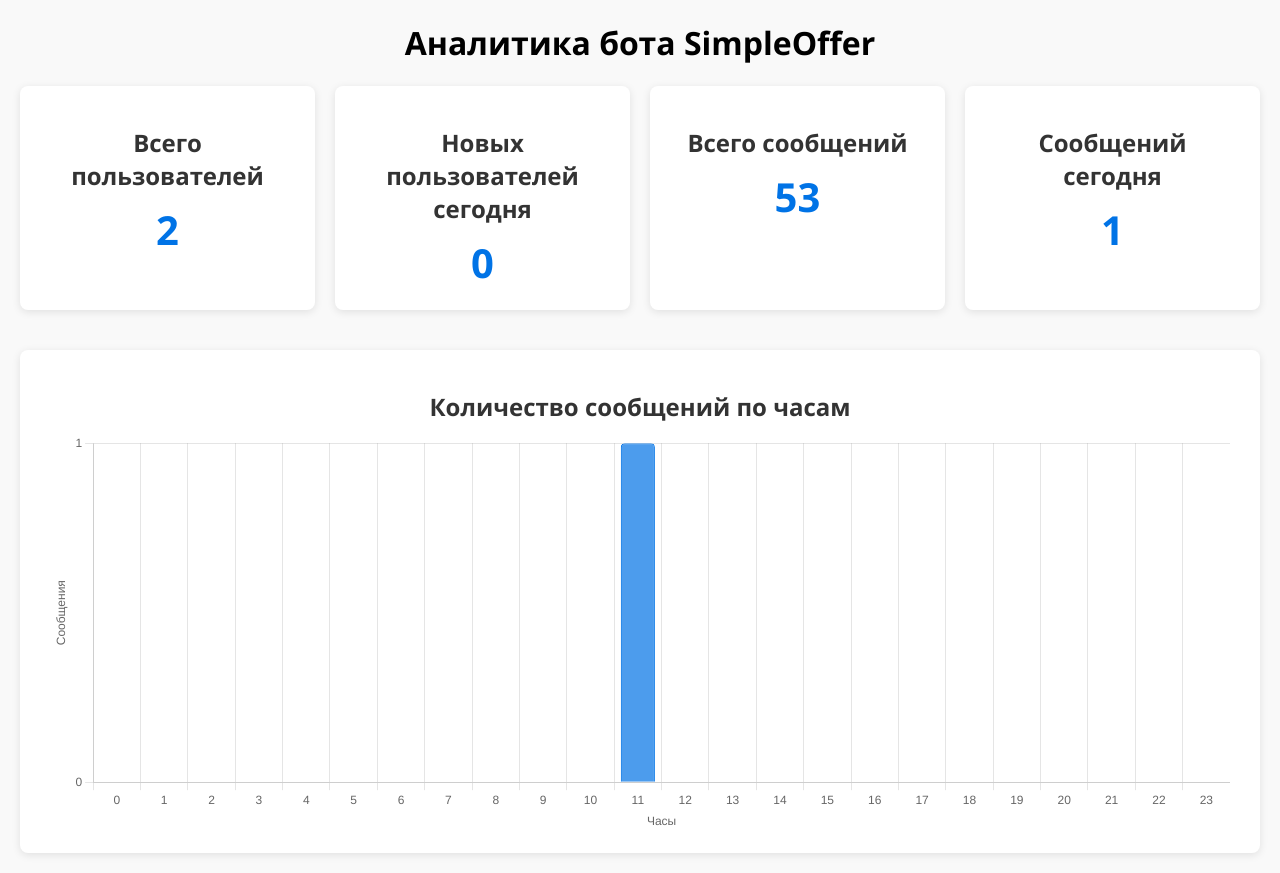
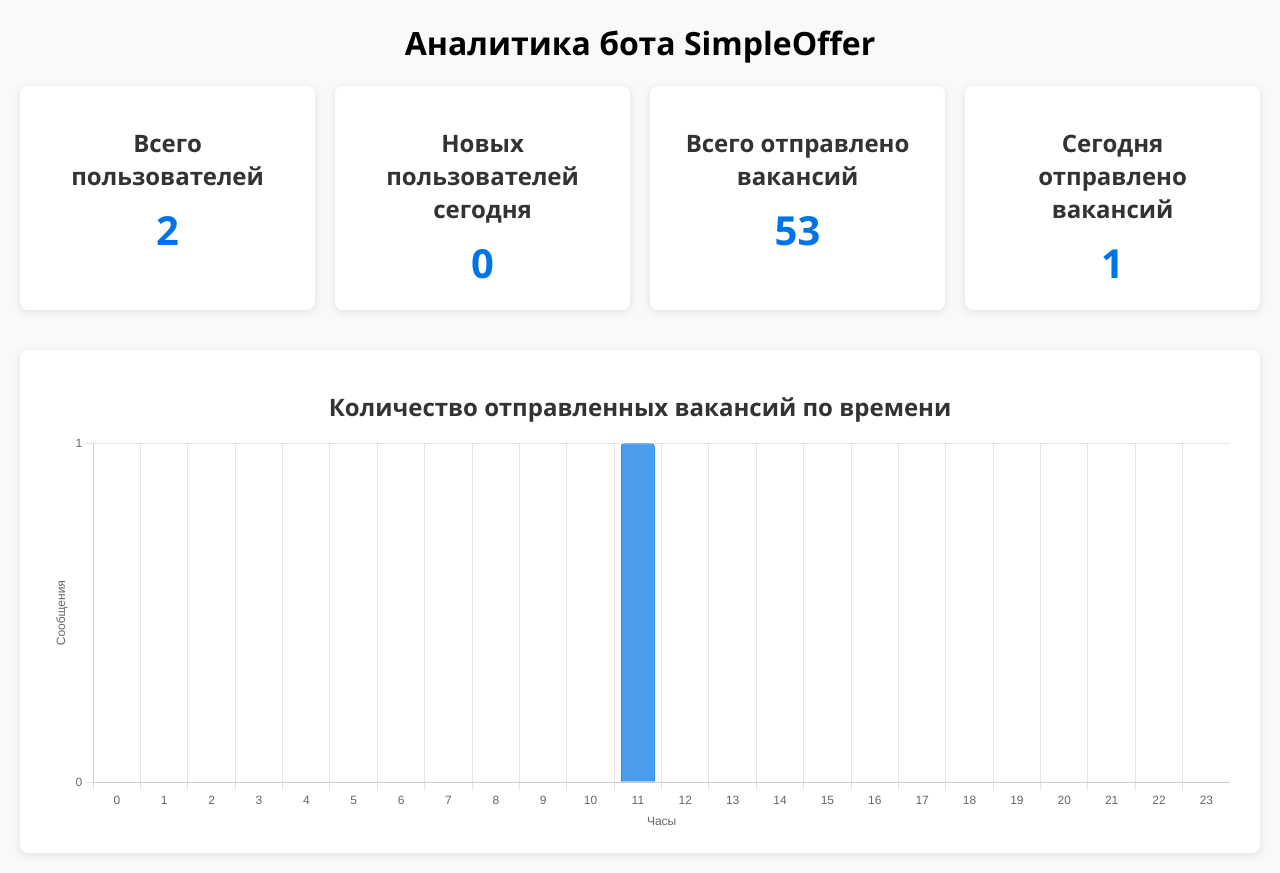
Before and after one commit to nikikorolev/simple_offer, a plain HTML site: page docs/index.html in a window 1280 px wide. Drawn offline with nearby package versions, Linux system fonts and the light colour scheme.

Commit message:
fix: names in index.html

```diff
--- a/docs/index.html
+++ b/docs/index.html
@@ -60,17 +60,17 @@
     <div id="count-users-today" class="value">-</div>
   </div>
   <div class="card">
-    <h2>Всего сообщений</h2>
+    <h2>Всего отправлено вакансий</h2>
     <div id="count-messages" class="value">-</div>
   </div>
   <div class="card">
-    <h2>Сообщений сегодня</h2>
+    <h2>Сегодня отправлено вакансий</h2>
     <div id="count-messages-today" class="value">-</div>
   </div>
 </div>
 
 <div class="card">
-  <h2>Количество сообщений по часам</h2>
+  <h2>Количество отправленных вакансий по времени</h2>
   <canvas id="messages-hour-chart" width="700" height="400"></canvas>
 </div>
 
```
